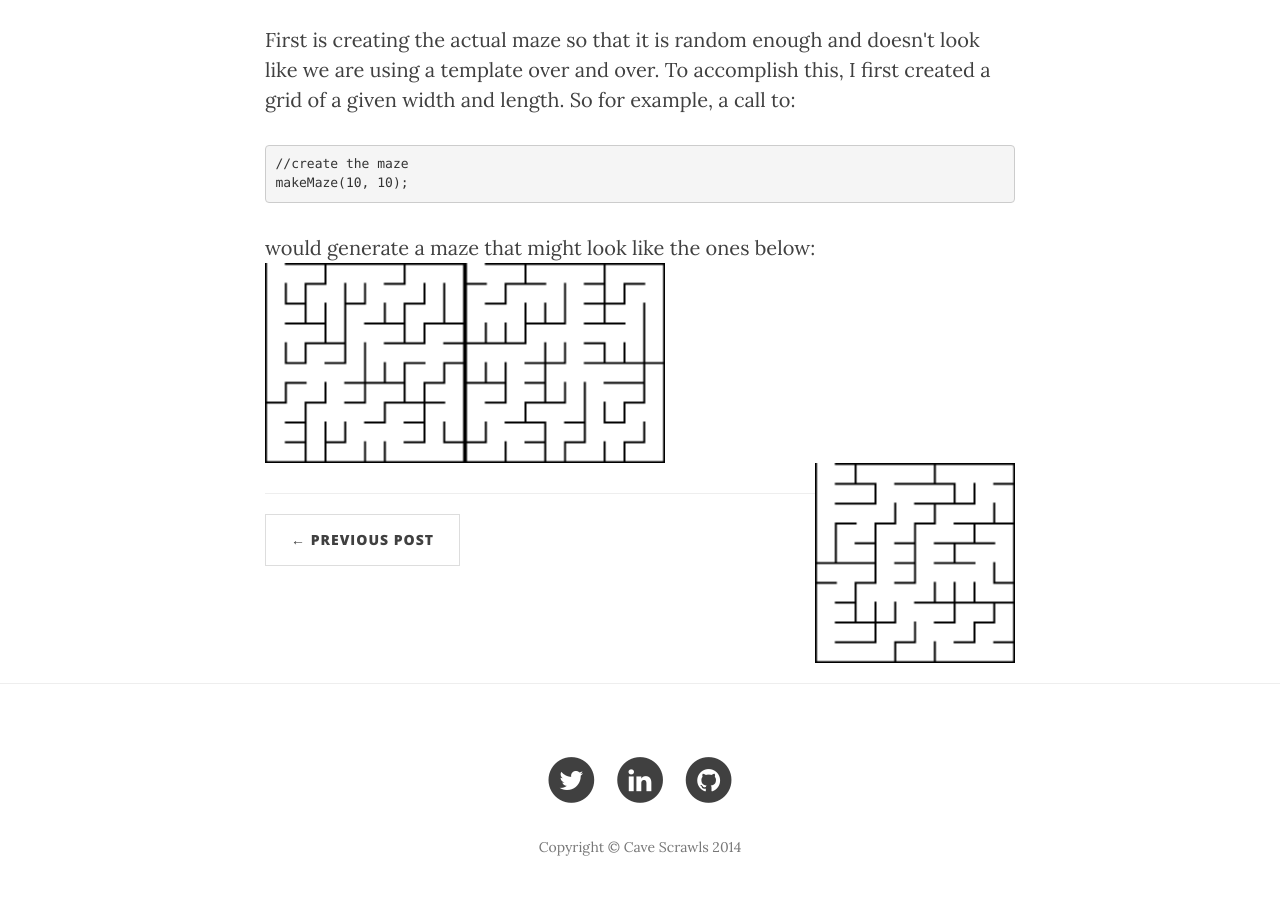
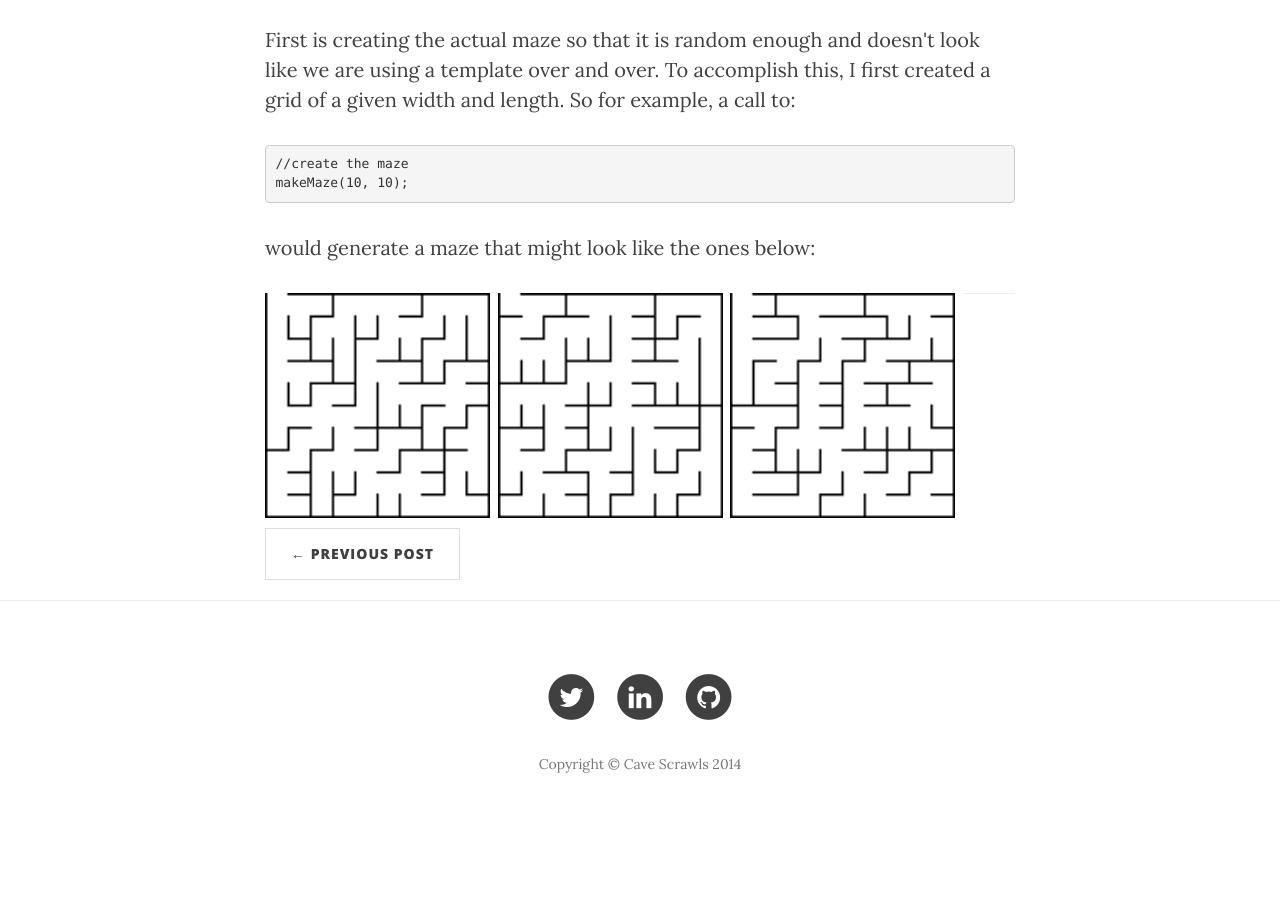
Before and after one commit to cjang5/blog, a Jekyll site: the page built from _posts/2014-12-10-mysterious-mazes.markdown, in a window 1280 px wide. Shown: the part 804-1727 px from the top of the page. Built offline with Jekyll 4.4.1, drawn with Linux system fonts in a browser that asks for light colours; nearby versions of some CDN libraries; after the commit the page ends 1644 px from its top, so only the background shows below that.

Commit message:
Update 2014-12-10-mysterious-mazes.markdown

```diff
--- a/_posts/2014-12-10-mysterious-mazes.markdown
+++ b/_posts/2014-12-10-mysterious-mazes.markdown
@@ -16,7 +16,8 @@ header-img: "img/posts/post-07/post-07-bg.png"
     //create the maze
     makeMaze(10, 10);
 
-<p>would generate a maze that might look like the ones below:
-<img class="img-responsive" src="{{ site.baseurl }}/img/posts/post-07/unsolved1.png" style="width:200px" align="left">
-<img class="img-responsive" src="{{ site.baseurl }}/img/posts/post-07/unsolved2.png" style="width:200px" align="center">
-<img class="img-responsive" src="{{ site.baseurl }}/img/posts/post-07/unsolved3.png" style="width:200px" align="right"></p>
+<p>would generate a maze that might look like the ones below: </p>
+
+<img src="{{ site.baseurl }}/img/posts/post-07/unsolved1.png" style="float: left; width: 30%; margin-right: 1%; margin-bottom: 0.5em;">
+<img src="{{ site.baseurl }}/img/posts/post-07/unsolved2.png" style="float: left; width: 30%; margin-right: 1%; margin-bottom: 0.5em;">
+<img src="{{ site.baseurl }}/img/posts/post-07/unsolved3.png" style="float: left; width: 30%; margin-right: 1%; margin-bottom: 0.5em;">
```
